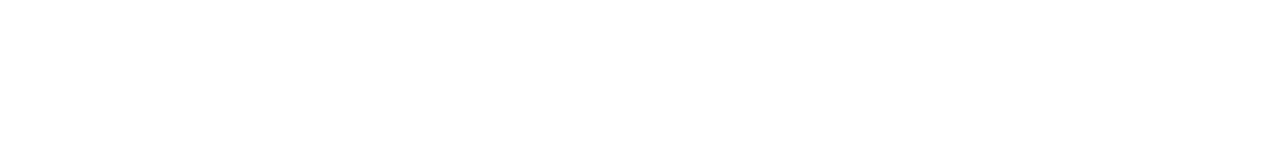
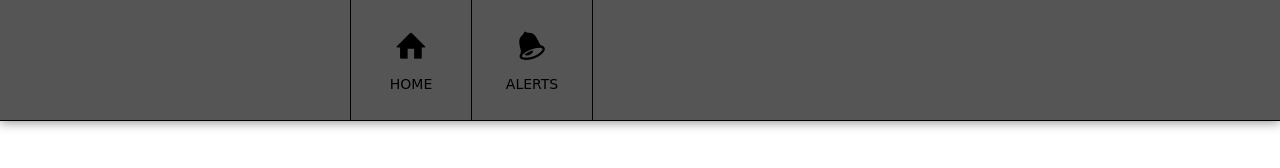
Before and after one commit to SlimIO/ihm, a website: page views/index.html in a window 1280 px wide. Drawn offline with Linux system fonts and the light colour scheme; files that its build step writes are made by us from their sources; files whose address does not match are found by name; a web font is replaced by a local one.

Commit message:
chore: add header with menu

```diff
--- /dev/null
+++ b/public/css/fontello.css
@@ -0,0 +1,59 @@
+@font-face {
+  font-family: 'fontello';
+  src: url('../font/fontello.eot?70409330');
+  src: url('../font/fontello.eot?70409330#iefix') format('embedded-opentype'),
+       url('../font/fontello.woff2?70409330') format('woff2'),
+       url('../font/fontello.woff?70409330') format('woff'),
+       url('../font/fontello.ttf?70409330') format('truetype'),
+       url('../font/fontello.svg?70409330#fontello') format('svg');
+  font-weight: normal;
+  font-style: normal;
+}
+/* Chrome hack: SVG is rendered more smooth in Windozze. 100% magic, uncomment if you need it. */
+/* Note, that will break hinting! In other OS-es font will be not as sharp as it could be */
+/*
+@media screen and (-webkit-min-device-pixel-ratio:0) {
+  @font-face {
+    font-family: 'fontello';
+    src: url('../font/fontello.svg?70409330#fontello') format('svg');
+  }
+}
+*/
+
+ [class^="icon-"]:before, [class*=" icon-"]:before {
+  font-family: "fontello";
+  font-style: normal;
+  font-weight: normal;
+  speak: none;
+
+  display: inline-block;
+  text-decoration: inherit;
+  width: 1em;
+  margin-right: .2em;
+  text-align: center;
+  /* opacity: .8; */
+
+  /* For safety - reset parent styles, that can break glyph codes*/
+  font-variant: normal;
+  text-transform: none;
+
+  /* fix buttons height, for twitter bootstrap */
+  line-height: 1em;
+
+  /* Animation center compensation - margins should be symmetric */
+  /* remove if not needed */
+  margin-left: .2em;
+
+  /* you can be more comfortable with increased icons size */
+  /* font-size: 120%; */
+
+  /* Font smoothing. That was taken from TWBS */
+  -webkit-font-smoothing: antialiased;
+  -moz-osx-font-smoothing: grayscale;
+
+  /* Uncomment for 3D effect */
+  /* text-shadow: 1px 1px 1px rgba(127, 127, 127, 0.3); */
+}
+
+.icon-home:before { content: '\e800'; } /* '' */
+.icon-bell:before { content: '\e801'; } /* '' */
--- a/public/css/style.css
+++ b/public/css/style.css
@@ -7,3 +7,50 @@ body {
     display: flex;
     flex-direction: column;
 }
+
+header {
+    height: 120px;
+    display: flex;
+    border-bottom: 1px solid black;
+    background-color: #555;
+    box-shadow: 0 2px 10px #999;
+}
+
+    header > nav {
+        flex-grow: 1;
+        height: 100%;
+        display: flex;
+    }
+
+        header > nav > div.btn {
+            width: 120px;
+            height: 100%;
+            border-right: 1px solid black;
+            text-align: center;
+            display: flex;
+            align-items: center;
+            flex-direction: column;
+            justify-content: center;
+            cursor: pointer;
+        }
+
+            header > nav > div.btn p {
+                font-family: 'Gugi', cursive;
+                margin-top: 15px;
+                font-size: 14px;
+            }
+
+            header > nav > div.btn:hover * {
+                color: white;
+            }
+
+
+div#img-slim {
+    width: 350px;
+    height: 100%;
+    border-right: 1px solid black;
+}
+
+.icon-home, .icon-bell {
+    font-size: 200%;
+}
--- a/public/js/script.js
+++ b/public/js/script.js
@@ -2,5 +2,32 @@
 (function(){
     // Variables
     const doc = window.document;
+    const buttons = doc.getElementsByClassName("btn");
 
+    // Event header button
+    for (const btn of buttons) {
+        btn.addEventListener("click", function() {
+            initHead()
+            btn.style.boxShadow = "0 0 10px inset #333";
+            btn.style.color = "white";
+        })
+
+        btn.addEventListener("mouseover", function() {
+            btn.style.color = "white";
+        })
+
+        btn.addEventListener("mouseout", function() {
+            if (btn.style.boxShadow === "") {
+                btn.style.color = "black";
+            }
+        })
+    }
+
+    // Init style header button
+    function initHead () {
+        for (const btn of buttons) {
+            btn.style.boxShadow = "";
+            btn.style.color = "black";
+        }
+    }
 }());
--- a/views/index.html
+++ b/views/index.html
@@ -5,9 +5,11 @@
     <meta name="viewport" content="width=device-width, initial-scale=1.0">
     <meta http-equiv="X-UA-Compatible" content="ie=edge">
 
+    <link rel="stylesheet" href="css/fontello.css">
     <link rel="stylesheet" href="css/reset.css">
     <link rel="stylesheet" href="css/style.css">
 
+    <link rel="stylesheet" href="../public/css/fontello.css">
     <link rel="stylesheet" href="../public/css/reset.css">
     <link rel="stylesheet" href="../public/css/style.css">
     <link href="https://fonts.googleapis.com/css?family=Gugi|Titillium+Web" rel="stylesheet">
@@ -15,7 +17,19 @@
 </head>
 <body>
     <header>
-
+        <div id="img-slim">
+            <img src="" alt="">
+        </div>
+        <nav>
+            <div class="btn" id="home">
+                <i class="icon-home"></i>
+                <p>HOME</p>
+            </div>
+            <div class="btn" id="alerts">
+                <i class="icon-bell"></i>
+                <p>ALERTS</p>
+            </div>
+        </nav>
     </header>
     <script src="js/script.js"></script>
     <script src="../public/js/script.js"></script>
```
Also changed, not shown: public/font/fontello.ttf (added), public/font/fontello.woff (added), public/font/fontello.woff2 (added), 2 other files.
